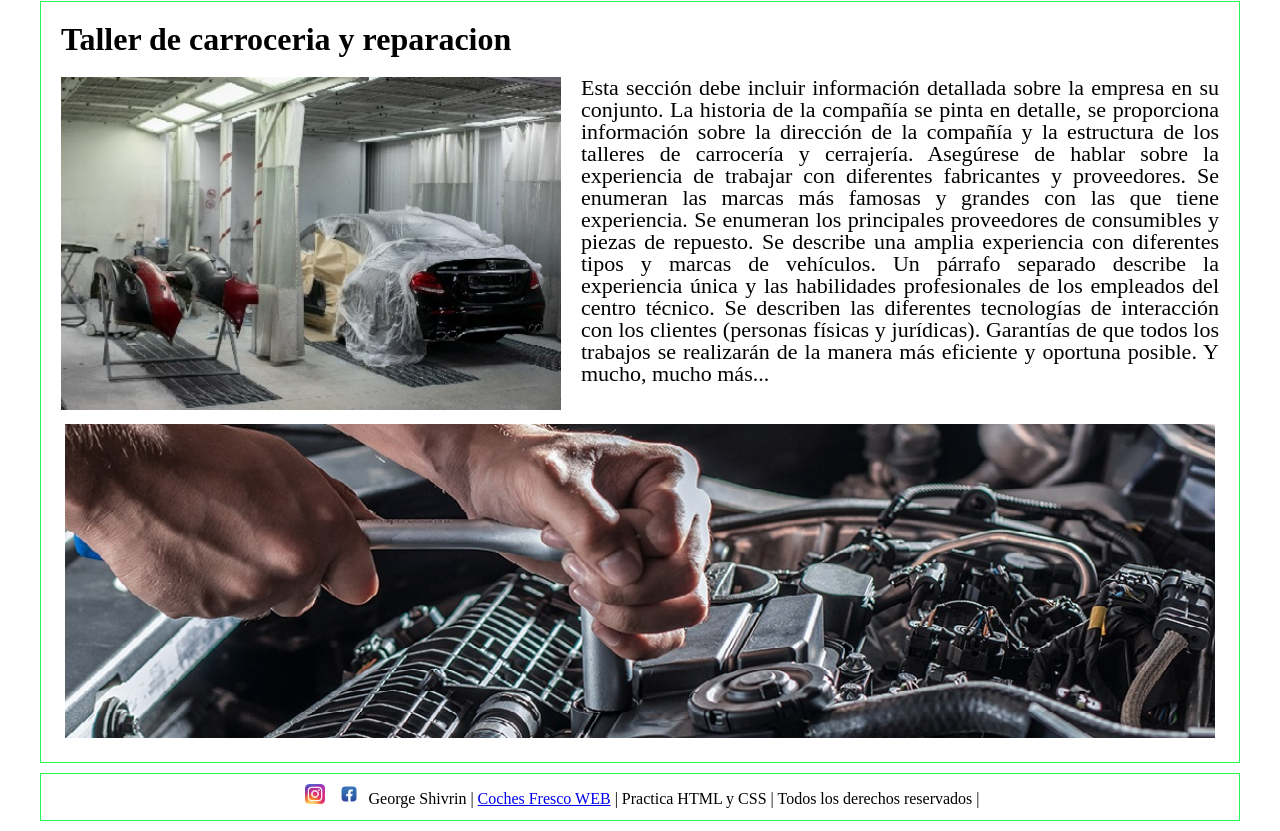
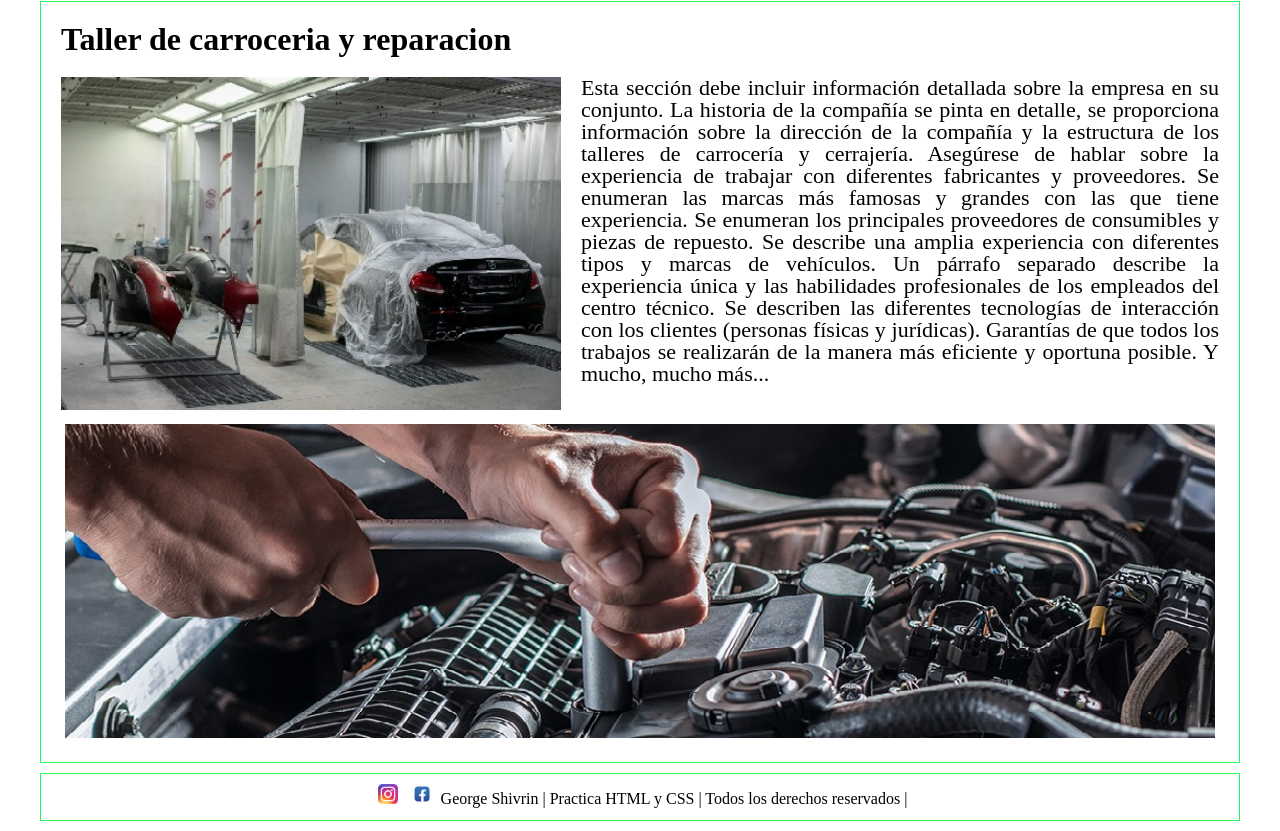
Before and after one commit to kulibus/car-dealership-website, a plain HTML site: page views/taller.html in a window 1280 px wide. Shown: the part 273-1104 px from the top of the page. Drawn offline with Linux system fonts and the light colour scheme.

Commit message:
Update taller.html

```diff
--- a/views/taller.html
+++ b/views/taller.html
@@ -56,7 +56,7 @@
         <div id="footer">
             <span><a href="http://instagram.com"><img src="../Images/INST_logo.jpg" class="logo_sm" alt="logo_instagram"></a>
             <a href="http://facebook.com"><img src="../Images/FB_logo.jpg" class="logo_sm" alt="logo_facebook"></a>
-            George Shivrin | <a href="https://coches-fresco.000webhostapp.com/index.html">Coches Fresco WEB</a> | Practica HTML y CSS | Todos los derechos reservados |</span>
+            George Shivrin | Practica HTML y CSS | Todos los derechos reservados |</span>
         </div>
     </footer>
 </body>
```
